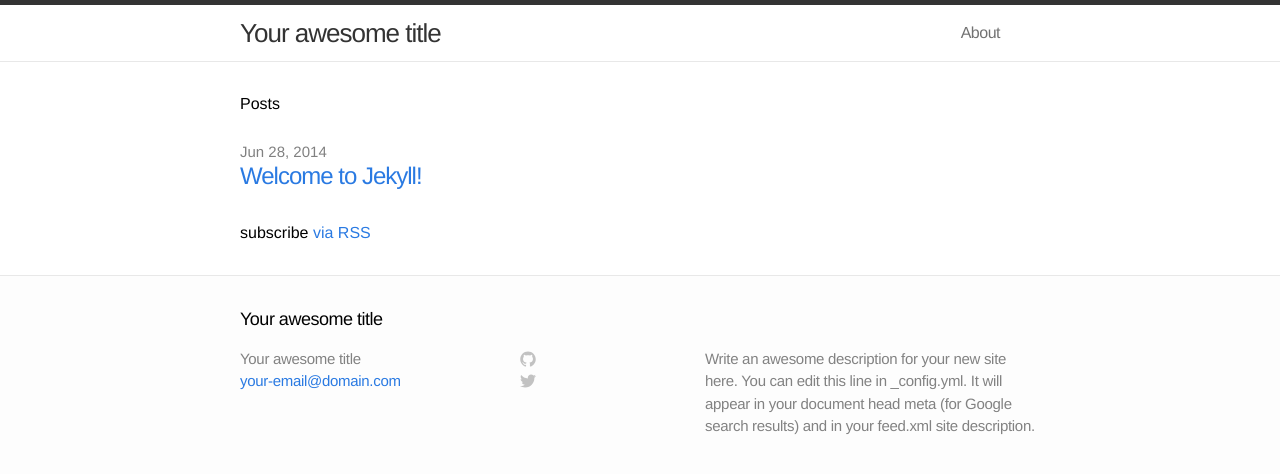
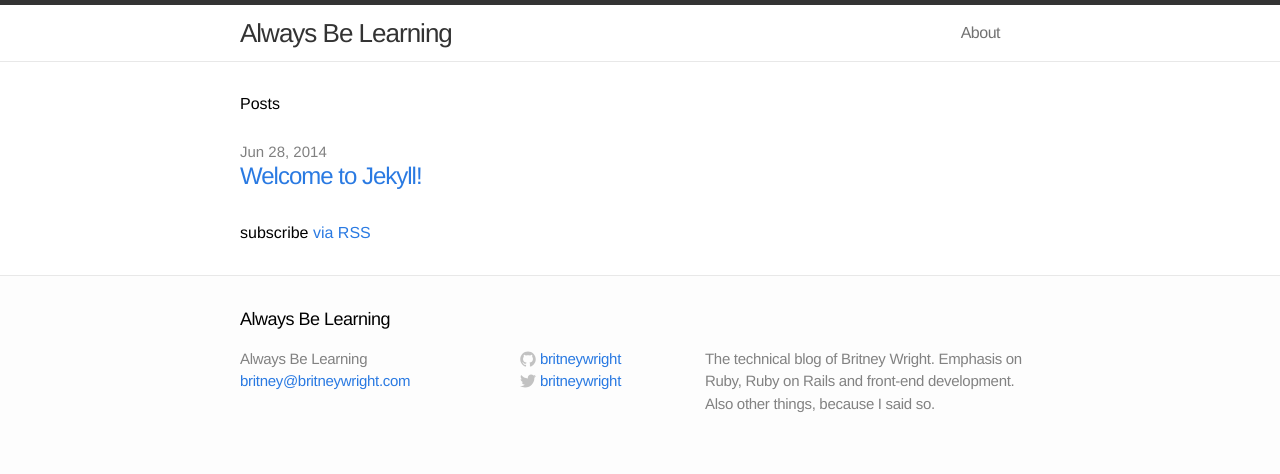
Before and after one commit to britneywright/always-be-learning, a Jekyll site: the page built from index.html, in a window 1280 px wide. Shown: the top 474 px of the page. Built offline with Jekyll 4.4.1, drawn with Linux system fonts in a browser that asks for light colours.

Commit message:
updated site info and About page

```diff
--- a/_config.yml
+++ b/_config.yml
@@ -1,9 +1,10 @@
 # Site settings
-title: Your awesome title
-email: your-email@domain.com
-description: "Write an awesome description for your new site here. You can edit this line in _config.yml. It will appear in your document head meta (for Google search results) and in your feed.xml site description."
+title: Always Be Learning
+email: britney@britneywright.com
+description: "The technical blog of Britney Wright. Emphasis on Ruby, Ruby on Rails and front-end development. Also other things, because I said so."
 baseurl: ""
-url: "http://yourdomain.com"
+url: "http://alwaysbelearning.com"
+username: britneywright
 
 # Build settings
 markdown: kramdown
```
Also changed, not shown: assets/site_screenshots/06-28-2014-1712.png (added), 2 other files.
